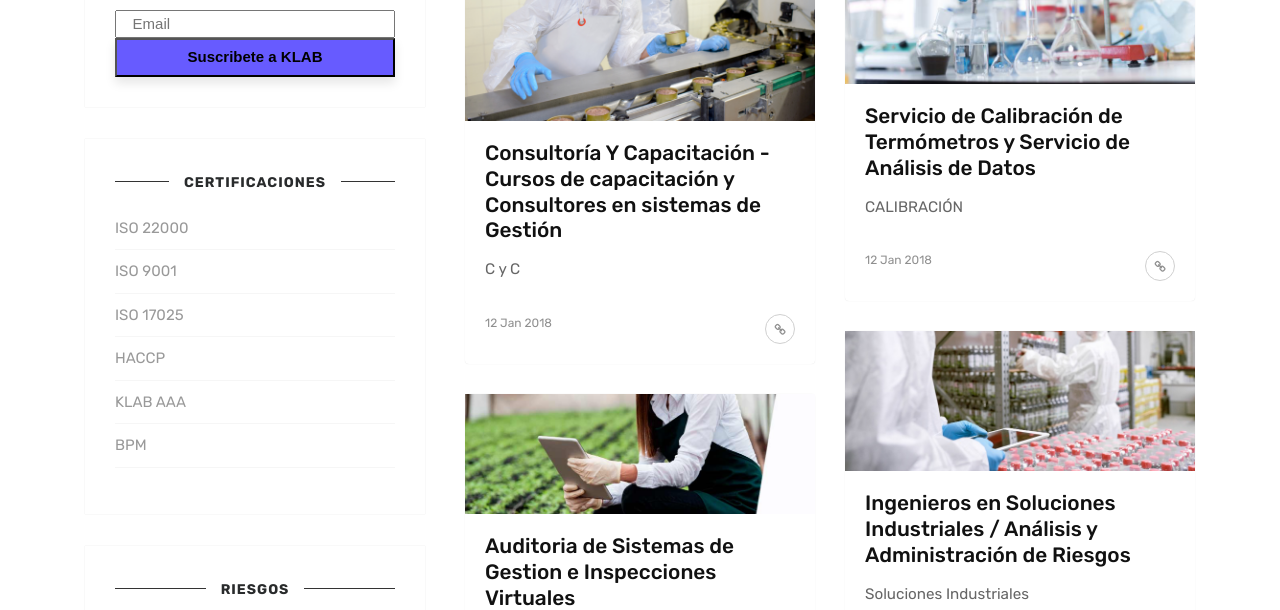
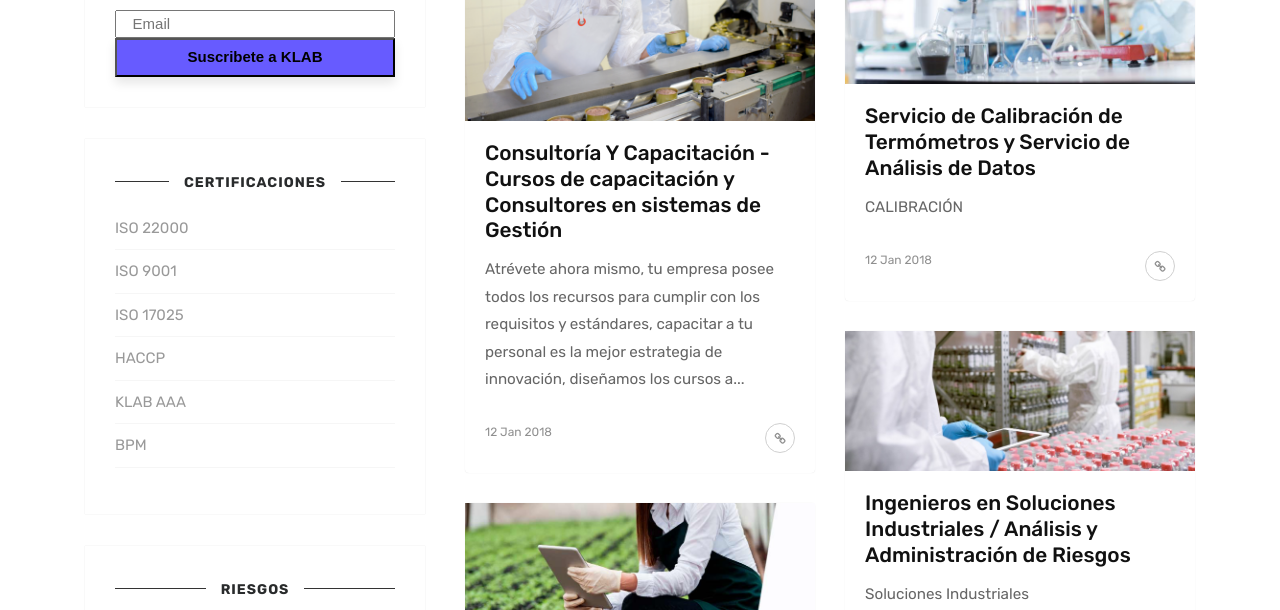
Before and after one commit to Klabsa/klabsa.github.io, a Jekyll site: the page built from index.html, in a window 1280 px wide and 900 px high, scrolled down 1327 px, cut to the strip 0-610 px from the top of the window. Built offline with Jekyll 4.4.1, drawn with Linux system fonts in a browser that asks for light colours; the list of posts is cut into pages by our own code; comment, search, counter and statistics services are not loaded.

Commit message:
Update 2018-01-12-tree-of-codes.md

```diff
--- a/_posts/2018-01-12-tree-of-codes.md
+++ b/_posts/2018-01-12-tree-of-codes.md
@@ -6,6 +6,4 @@ categories: [ Jekyll, tutorial ]
 image: assets/images/4.jpg
 ---
 
-C y C
-
->CONSULTORIA
+Atrévete ahora mismo, tu empresa posee todos los recursos para cumplir con los requisitos y estándares, <a href="#">capacitar a tu personal es la mejor estrategia de innovación<a>, diseñamos los cursos a tus necesidades, podemos ayudarte.
```
